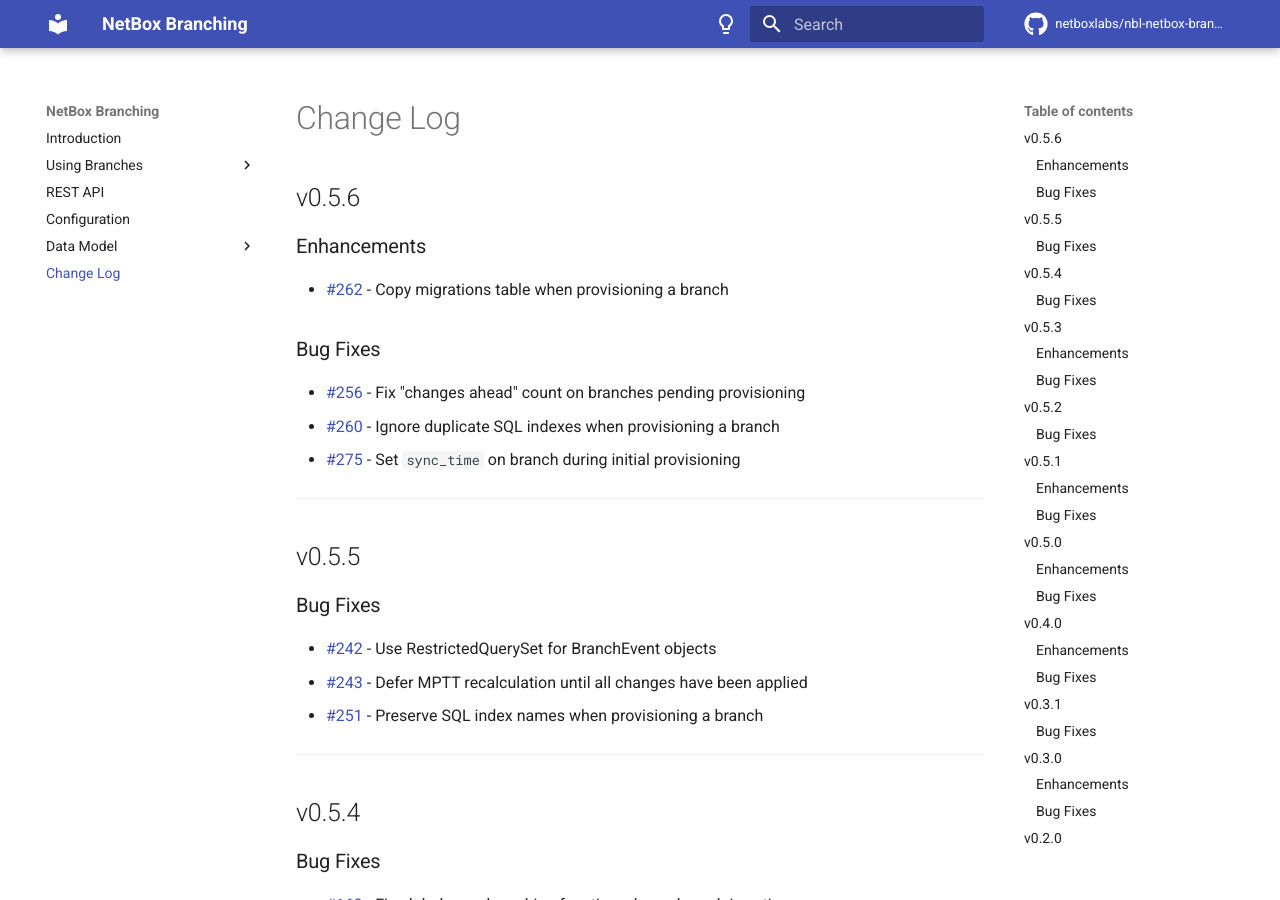
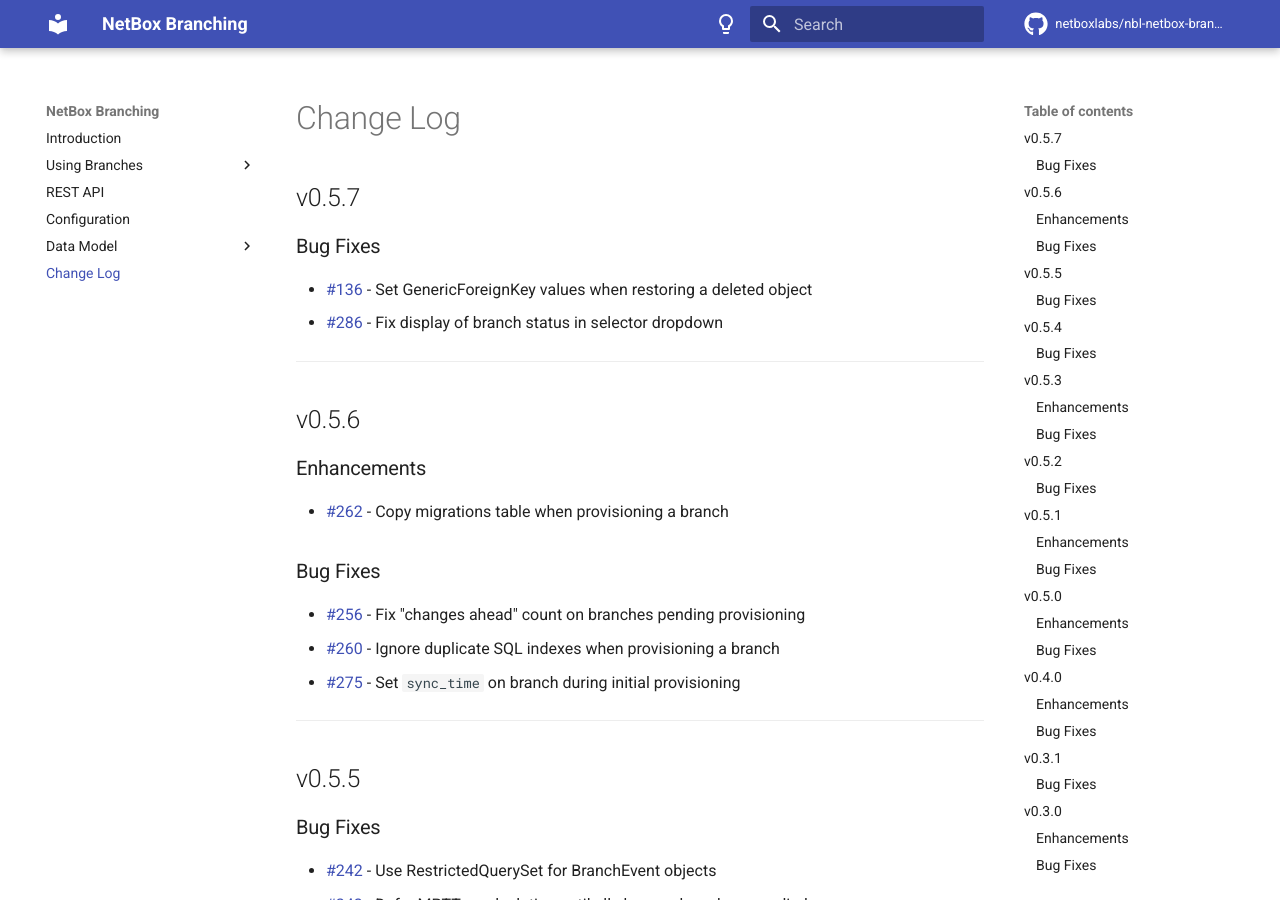
Before and after one commit to netboxlabs/netbox-branching, an MkDocs documentation site: the page built from docs/changelog.md, in a window 1280 px wide and 900 px high. Built offline with MkDocs 1.6.1 and Material for MkDocs 9.7.7, drawn with Linux system fonts in a browser that asks for light colours; comment, search, counter and statistics services are not loaded.

Commit message:
Release v0.5.7

```diff
--- a/docs/changelog.md
+++ b/docs/changelog.md
@@ -1,4 +1,13 @@
 # Change Log
+
+## v0.5.7
+
+### Bug Fixes
+
+* [#136](https://github.com/netboxlabs/netbox-branching/issues/136) - Set GenericForeignKey values when restoring a deleted object
+* [#286](https://github.com/netboxlabs/netbox-branching/issues/286) - Fix display of branch status in selector dropdown
+
+---
 
 ## v0.5.6
 
--- a/netbox_branching/__init__.py
+++ b/netbox_branching/__init__.py
@@ -9,7 +9,7 @@
     name = 'netbox_branching'
     verbose_name = 'NetBox Branching'
     description = 'A git-like branching implementation for NetBox'
-    version = '0.5.6'
+    version = '0.5.7'
     base_url = 'branching'
     min_version = '4.1.9'
     middleware = [
--- a/pyproject.toml
+++ b/pyproject.toml
@@ -1,6 +1,6 @@
 [project]
 name = "netboxlabs-netbox-branching"
-version = "0.5.6"
+version = "0.5.7"
 description = "A git-like branching implementation for NetBox"
 readme = "README.md"
 requires-python = ">=3.10"
```
